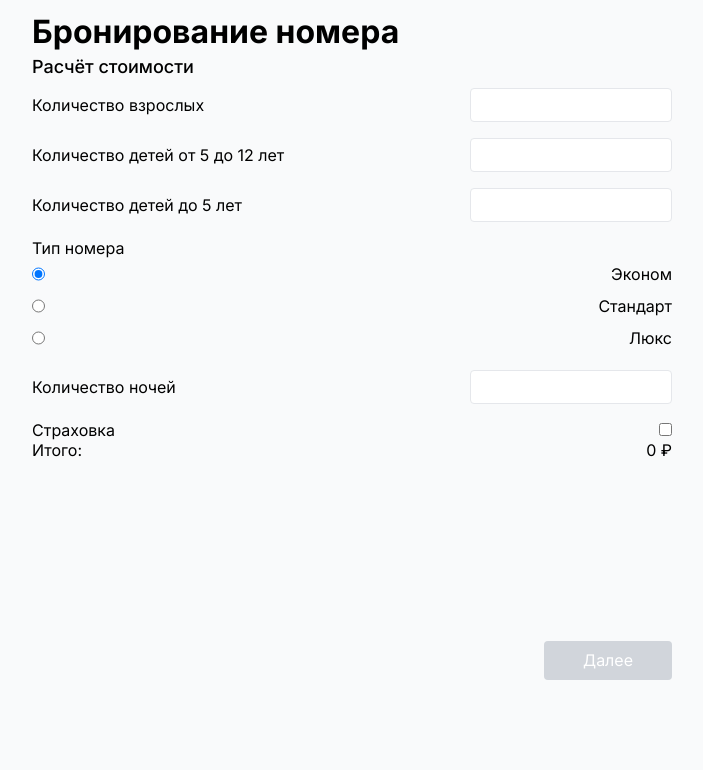
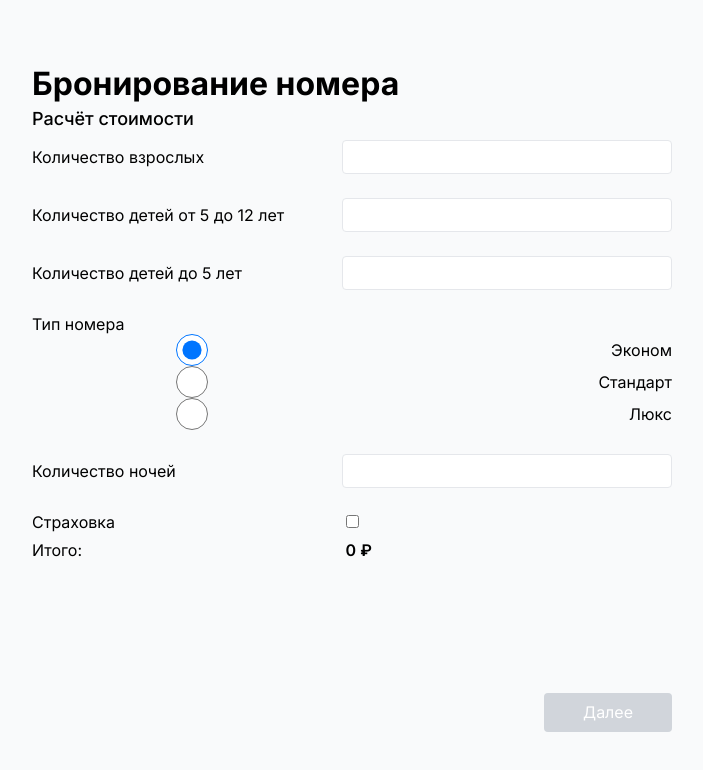
Before and after one commit to M4XPRD/nimax-test-task, a React (Create React App) app: page / in a window 1280 px wide. Shown: the top 770 px of the page, without its empty margins (288-991 px from the left). Built offline with nearby package versions, Linux system fonts and the light colour scheme.

Commit message:
CSS added

```diff
--- a/src/styles/adaptibility/adaptability-320.scss
+++ b/src/styles/adaptibility/adaptability-320.scss
@@ -48,9 +48,6 @@
         }
 
         .form-inputs {
-          display: flex;
-          flex-direction: column;
-          gap: 8px;
 
           .form-control {
             padding: 0px 0px 16px 0px;
@@ -68,6 +65,17 @@
               font-size: 16px;
               line-height: 18px;
               width: -webkit-fill-available;
+            }
+
+            select {
+              display: flex;
+              align-items: center;
+
+              font-family: 'Inter';
+              height: 32px;
+              border: 1px solid #E5E7EB;
+              border-radius: 4px;
+              padding-left: 4px;
             }
           }
 
@@ -159,6 +167,16 @@
           display: flex;
           flex-direction: column;
 
+          .form-result {
+            display: flex;
+            justify-content: space-between;
+            align-items: center;
+
+            .result-sum {
+              font-weight: 600;
+            }
+          }
+
           .form-next-button {
             padding: 10px 0px 10px 0px;
 
--- a/src/styles/adaptibility/adaptability-greater-than-320.scss
+++ b/src/styles/adaptibility/adaptability-greater-than-320.scss
@@ -1,4 +1,7 @@
 @media (min-width: 321px) {
+  .wrapper {
+    height: 100svh;
+
     .form {
       padding: 16px 20px 16px 20px;
 
@@ -9,6 +12,7 @@
 
         height: 592px;
 
+        .form-inputs {
           .form-control {
             padding: 0px 0px 16px 0px;
 
@@ -18,9 +22,34 @@
               align-items: center;
               justify-content: space-between;
             }
+
+            input {
+              width: 50%;
+            }
+          }
+
+          .form-result {
+            display: flex;
+            flex-direction: row;
+            justify-content: space-between;
+
+            .result-sum {
+              width: 51%;
+            }
+          }
+
+          .form-insurance {
+            .insurance {
+              width: 51%;
+            }
+          }
         }
 
         .form-results {
+          display: flex;
+          flex-direction: row-reverse;
+          justify-content: space-between;
+          width: -webkit-fill-available;
           align-self: flex-end;
 
           .result-sum {
@@ -35,7 +64,14 @@
               width: 128px;
             }
           }
+
+          .form-previous-button {
+            .previous-button {
+              width: 248px;
             }
           }
         }
       }
+    }
+  }
+}
--- a/src/styles/form/form.scss
+++ b/src/styles/form/form.scss
@@ -22,10 +22,22 @@
     }
   }
 
+  .form-container {
+    .form-inputs {
+      display: flex;
+      flex-direction: column;
+      gap: 8px;
+
       .form-control {
 
         input,
-    select {
+        label {
+          font-weight: 400;
+          font-size: 16px;
+          line-height: 18px;
+        }
+
+        input {
           display: flex;
           align-items: center;
 
@@ -33,9 +45,6 @@
           height: 32px;
           border: 1px solid #E5E7EB;
           border-radius: 4px;
-    }
-
-    input {
           padding-left: 8px;
         }
 
@@ -43,24 +52,27 @@
         input[type=number]::-webkit-outer-spin-button {
           margin-right: 8px;
       }
-
-    select {
-      padding-left: 4px;
-    }
     }
 
-  .form-insurance,
-  .form-result {
+      .form-insurance {
         display: flex;
         justify-content: space-between;
         align-items: center;
       }
 
-  .form-results {
+      .form-result {
+        display: flex;
+        justify-content: space-between;
+        align-items: center;
 
         .result-sum {
           font-weight: 600;
         }
+      }
+    }
+  }
+
+  .form-results {
 
     .form-next-button {
 
```
Lines whose indentation alone changed are shown as unchanged.
